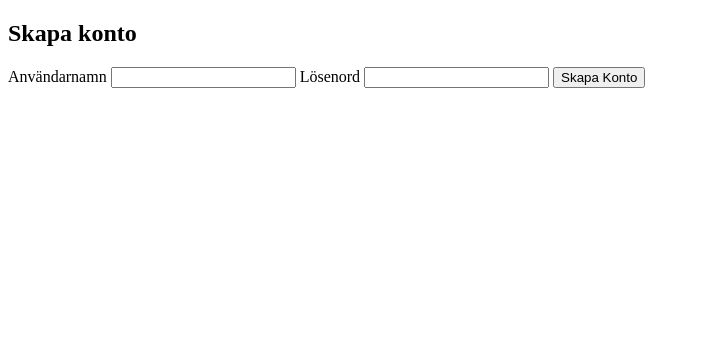
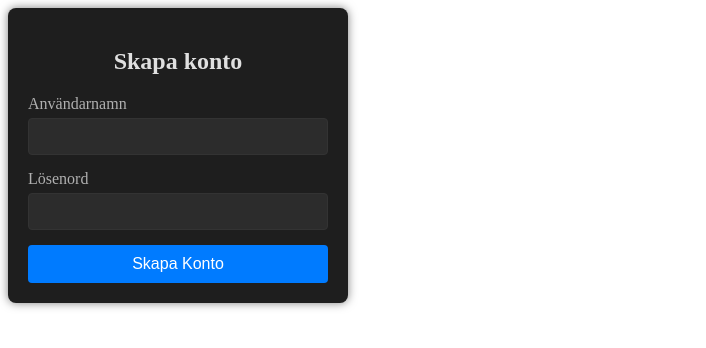
Before and after one commit to ville321/Prog2-VilleAndersson, a Flask app: page /signup in a window 1280 px wide. Shown: the top 348 px of the page, without its empty margins (0-706 px from the left). Run offline with Flask 3, Linux system fonts and the light colour scheme.

Commit message:
fixa lite saker

```diff
--- a/databas examination/server.py
+++ b/databas examination/server.py
@@ -2,7 +2,9 @@ from flask import Flask, render_template, request, redirect, session
 from flask_socketio import SocketIO, send, emit
 import mysql.connector
 
+
 app = Flask(__name__)
+app.secret_key = 'banan'
 socketio = SocketIO(app)
 
 conn = mysql.connector.connect( # koppla till mysql databasen
@@ -15,6 +17,9 @@ cursor = conn.cursor()
 
 @app.route('/')
 def index():
+    if "username" not in session:
+        return redirect("/signup")
+
     return render_template('index.html')
 
 @app.route('/signup', methods=['GET', 'POST'])
@@ -42,4 +47,4 @@ def handle_message(msg):
     emit('message', {'user': user, 'msg': msg}, broadcast=True)
 
 if __name__ == '__main__':
-    socketio.run(app, debug=True)
+    socketio.run(app, host='0.0.0.0', port=5000)
--- /dev/null
+++ b/databas examination/static/sign-in-up.css
@@ -0,0 +1,48 @@
+.sign-container {
+    background-color: #1e1e1e;
+    padding: 20px;
+    border-radius: 8px;
+    box-shadow: 0 0 10px rgba(0, 0, 0, 0.5);
+    width: 300px;
+    text-align: center;
+    filter: blur(0);
+    opacity: 100%;
+}
+
+.sign-container h2 {
+    margin-bottom: 20px;
+    color: #e0e0e0;
+}
+
+.sign-container label {
+    display: block;
+    margin-bottom: 5px;
+    color: #b0b0b0;
+    text-align: left;
+}
+
+.sign-container input {
+    width: 100%;
+    padding: 10px;
+    margin-bottom: 15px;
+    border: 1px solid #333;
+    border-radius: 4px;
+    box-sizing: border-box;
+    background-color: #2c2c2c;
+    color: #e0e0e0;
+}
+
+.sign-container button {
+    width: 100%;
+    padding: 10px;
+    background-color: #007bff;
+    border: none;
+    border-radius: 4px;
+    color: #fff;
+    font-size: 16px;
+    cursor: pointer;
+}
+
+.sign-container button:hover {
+    background-color: #0056b3;
+}
--- a/databas examination/templates/signup.html
+++ b/databas examination/templates/signup.html
@@ -4,10 +4,10 @@
     <meta charset="UTF-8">
     <meta name="viewport" content="width=device-width, initial-scale=1.0">
     <title>Signup Page</title>
-    <!-- <link rel="stylesheet" href="{{ url_for('static', filename='style.css') }}"> -->
+    <link rel="stylesheet" href="{{ url_for('static', filename='sign-in-up.css') }}">
 </head>
 <body>
-    <div class="signup-container">
+    <div class="sign-container">
         <h2>Skapa konto</h2>
         {% if error %}
             <p style="color: red;">{{ error }}</p>
```
Also changed, not shown: nätverk/client.py (added, +19 -0 lines), nätverk/klient2.py (added, +47 -0 lines), nätverk/server.py (added, +35 -0 lines).
